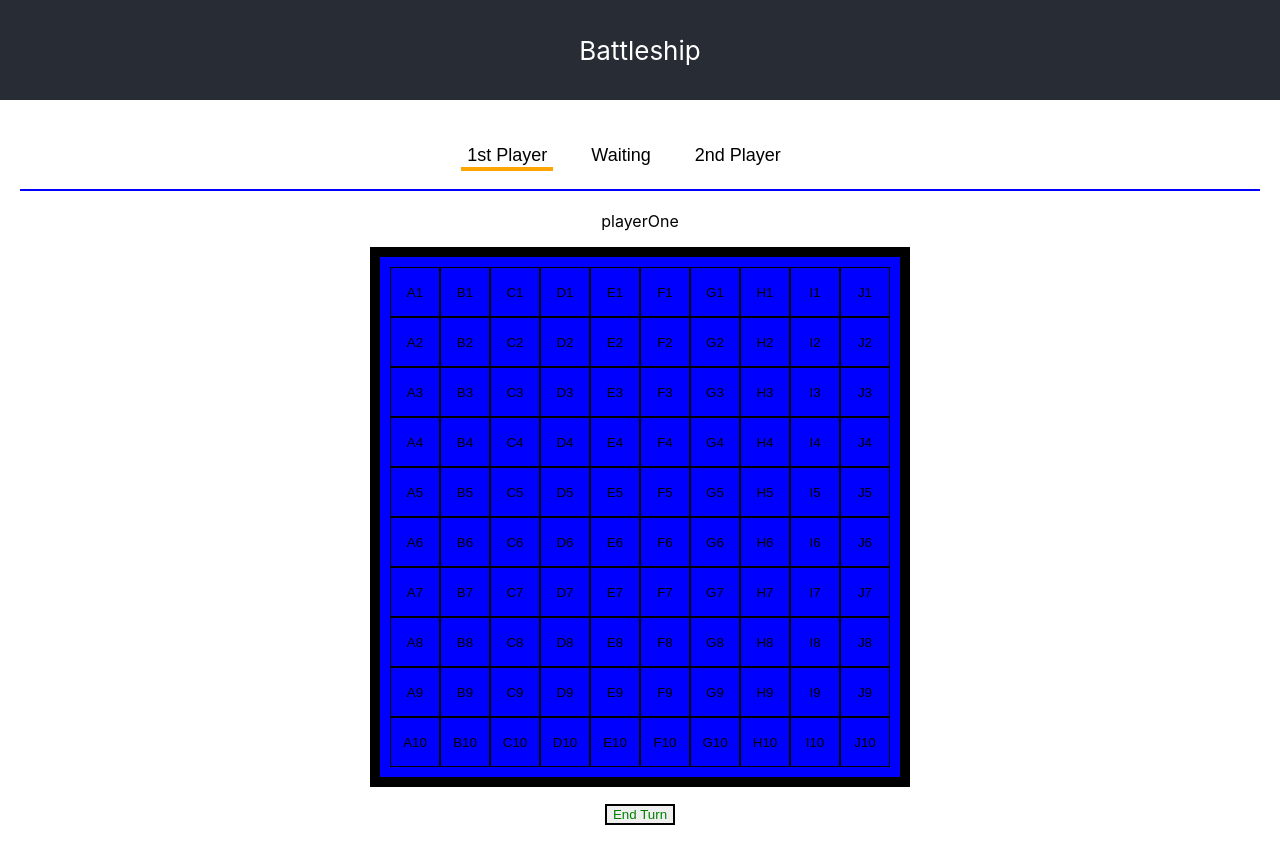
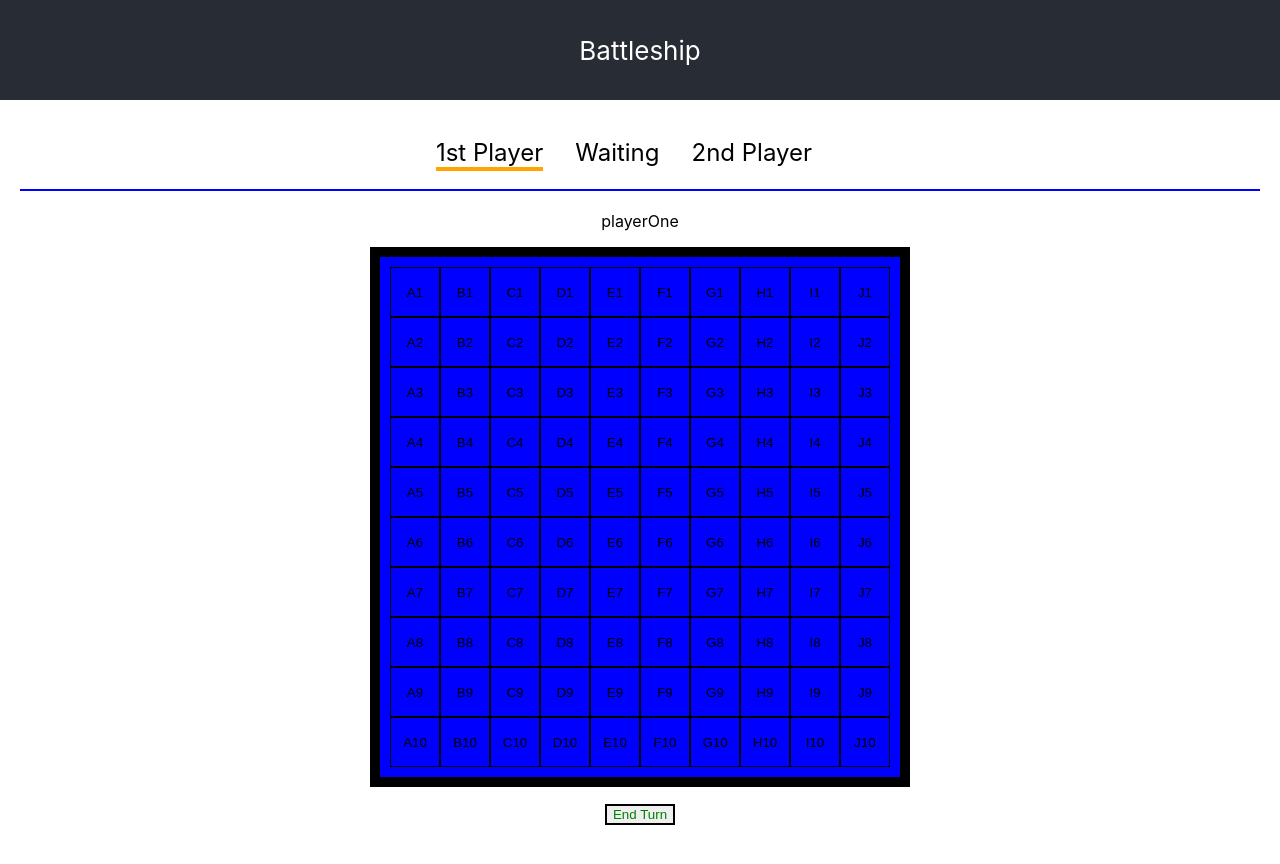
Before and after one commit to ymeynot45/Battle_Mock_testing, a React (Create React App) app: page / in a window 1280 px wide. Shown: the top 864 px of the page. Built offline with nearby package versions, Linux system fonts and the light colour scheme.

Commit message:
removed navagation function from the nav tabs so players can't manually switch the tabs outside of game function

```diff
--- a/src/Nav.js
+++ b/src/Nav.js
@@ -19,19 +19,13 @@ const Nav = ({ activeTab, onTabChange }) => { // nextPlayerImport <-- for the th
     <nav className="App-nav">
       <ul>
         <li className={activePlayer('playerOne')}>
-          <button onClick={() => onTabChange('playerOne')}>
-            1st Player
-          </button>
+          1st Player
         </li>
         <li className={activePlayer('holding')}>
-          <button onClick={() => onTabChange('holding')}>
-            Waiting
-          </button>
+          Waiting
         </li>
         <li className={activePlayer('playerTwo')}>
-          <button onClick={() => onTabChange('playerTwo')}>
-            2nd Player
-          </button>
+          2nd Player
         </li>
       </ul>
     </nav>
```
